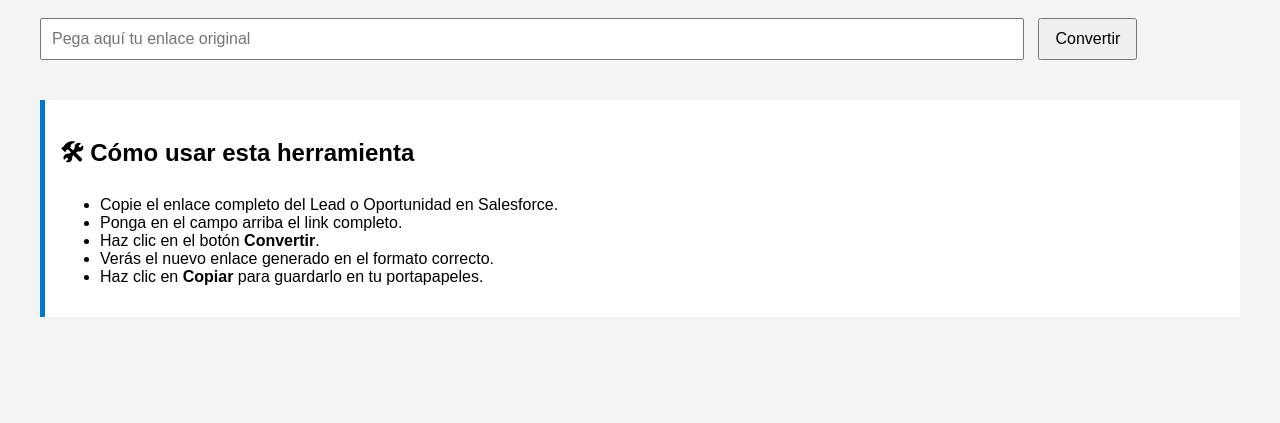
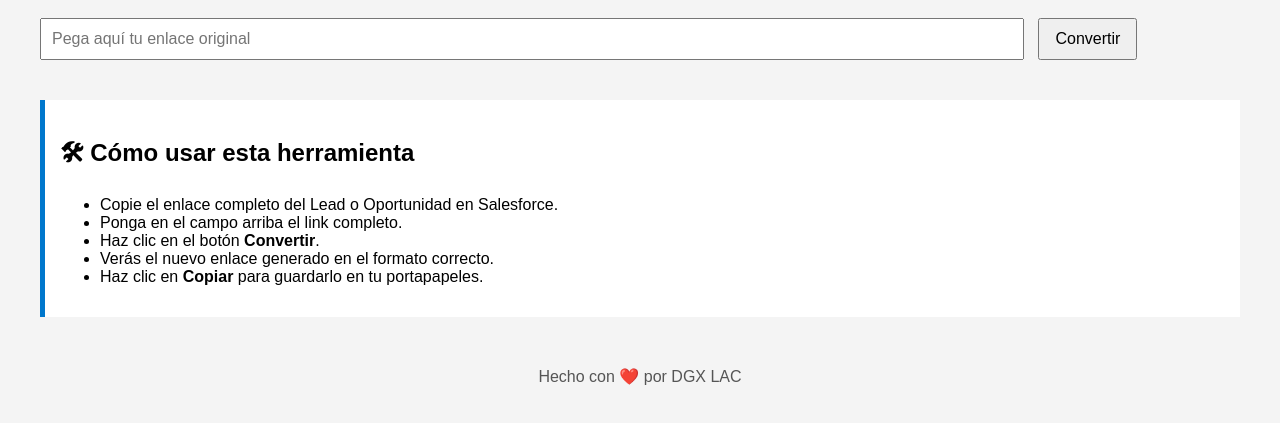
Before and after one commit to dgxlac/enlacescc360, a plain HTML site: page index.html in a window 1280 px wide. Shown: the part 81-504 px from the top of the page. Drawn offline with Linux system fonts and the light colour scheme.

Commit message:
Update index.html

```diff
--- a/index.html
+++ b/index.html
@@ -95,6 +95,8 @@
       alert("¡Enlace copiado al portapapeles!");
     }
   </script>
-
+  <footer style="margin-top:50px; text-align:center; font-size:16px; color:#555;">
+    Hecho con ❤️ por DGX LAC
+  </footer>
 </body>
 </html>
```
